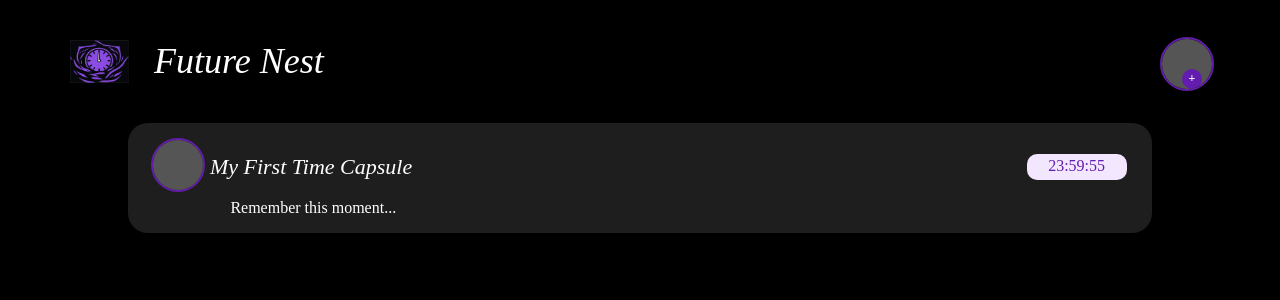
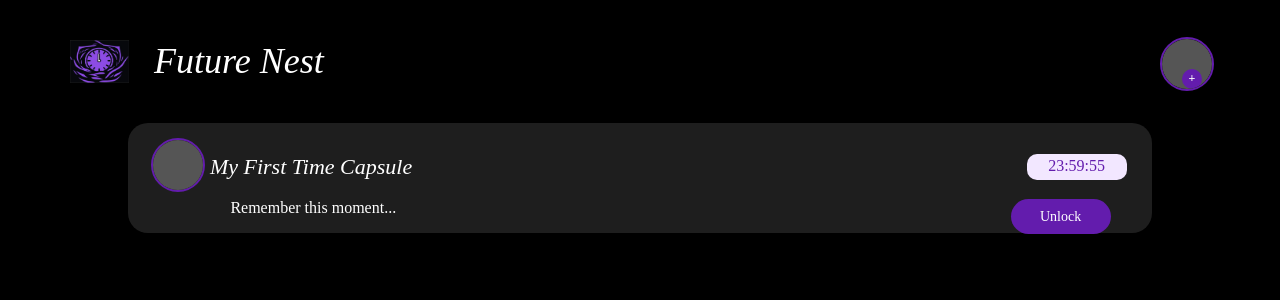
Before and after one commit to Hayat373/futureNest, a React (Create React App) app: page /share in a window 1280 px wide. Shown: the top 300 px of the page. Built offline with nearby package versions, Linux system fonts and the light colour scheme.

Commit message:
share page button

```diff
--- a/src/components/sharecomponent.js
+++ b/src/components/sharecomponent.js
@@ -33,6 +33,11 @@ const Sharecomponent =()=>{
                 return `${hours.toString().padStart(2, '0')}:${minutes.toString().padStart(2, '0')}:${secs.toString().padStart(2, '0')}`;
             };
 
+            const handleUnlock = () => {
+        // Add unlock functionality here
+        alert("Capsule unlocked!");
+    };
+
     return(
         <div className="share-crard-hold">
 
@@ -52,8 +57,13 @@ const Sharecomponent =()=>{
                 <span className="capsule-share-time">{formatTime(timeLeft)}</span>
             </div>
 
+           <div className="share-button-hold">
+            <div className="share-note">{note}</div>
+            <button className="unlock-share-button" onClick={handleUnlock}>
+                    Unlock
+                </button>
 
-            <div className="share-note">{note}</div>
+                </div>
 
 
 
--- a/src/css/sharecomp.css
+++ b/src/css/sharecomp.css
@@ -78,3 +78,21 @@
     background-color: transparent;
     color: white;
 }
+.share-button-hold{
+    display: flex;
+    background-color: transparent;
+     gap:70%;
+}
+.unlock-share-button{
+     padding: 8px 16px;
+    border: none;
+    border-radius: 20px;
+    font-size: 14px;
+    cursor: pointer;
+    color: #fff;
+    background-color: #631CAD;
+    width:100px;
+    height:35px;
+    align-self: center;
+
+}
```
